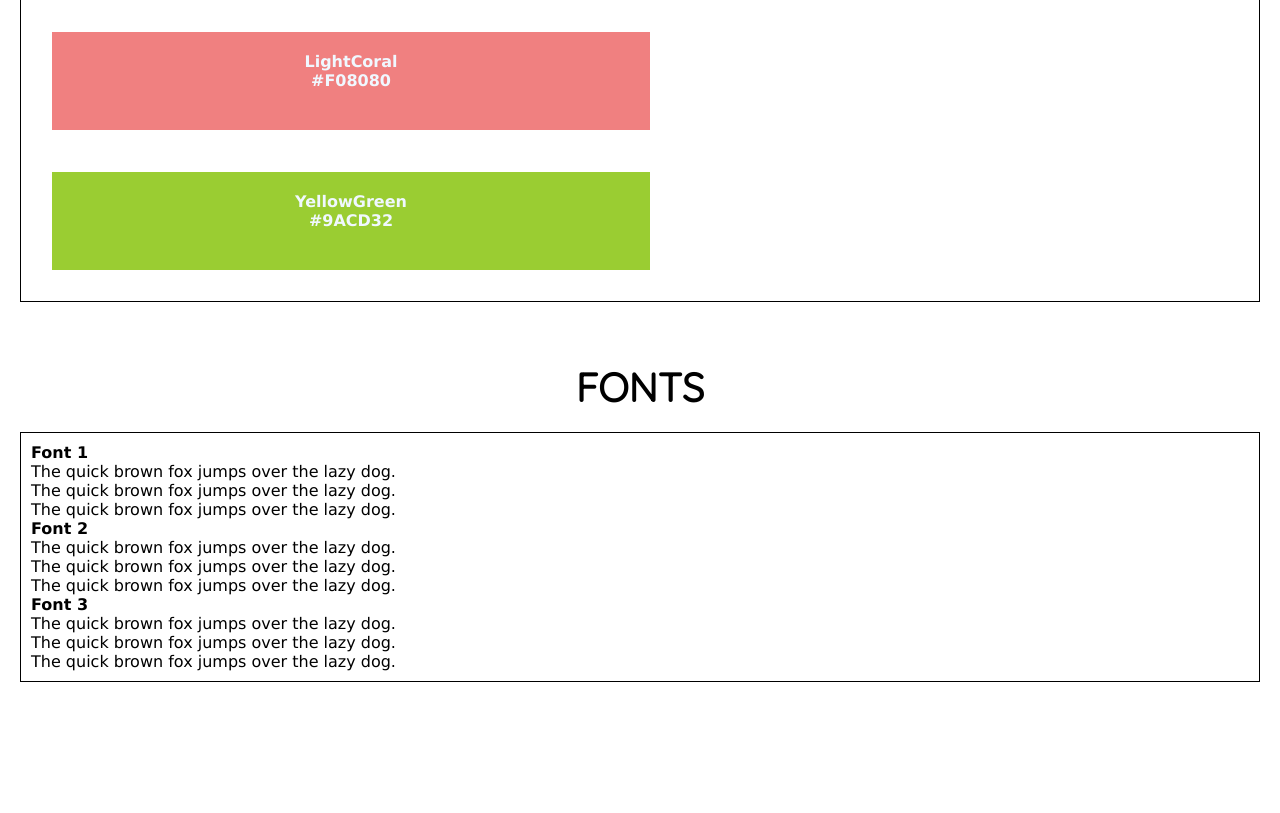
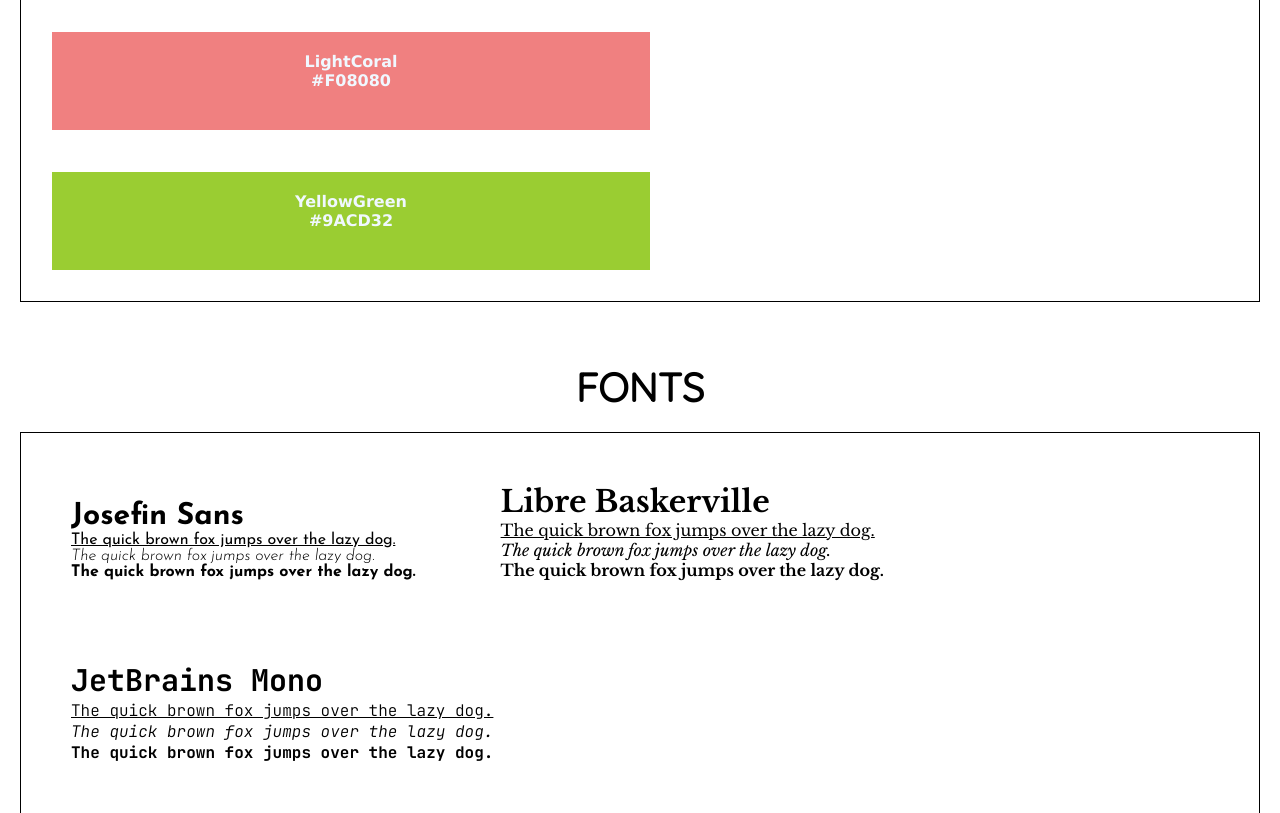
Before and after one commit to alicengalice/web-styles-guide, a plain HTML site: page index.html in a window 1280 px wide. Shown: the part 932-1745 px from the top of the page. Before the commit the page ends 1634 px from the top, so only its background shows below. Drawn offline with nearby package versions, Linux system fonts and the light colour scheme.

Commit message:
Add fonts and modify fonts section

```diff
--- a/index.html
+++ b/index.html
@@ -6,7 +6,9 @@
     <link rel="stylesheet" type="text/css" href="styles.css">
     <link href="https://fonts.googleapis.com/css2?family=Comfortaa&display=swap" rel="stylesheet">
     <link href="https://fonts.googleapis.com/css2?family=Quicksand&display=swap" rel="stylesheet">
-
+    <link href="https://fonts.googleapis.com/css2?family=Josefin+Sans:ital,wght@0,400;0,700;1,300&display=swap" rel="stylesheet">
+    <link href="https://fonts.googleapis.com/css2?family=Libre+Baskerville:ital,wght@0,400;0,700;1,400&display=swap" rel="stylesheet">
+    <link href="https://fonts.googleapis.com/css2?family=JetBrains+Mono:ital,wght@0,300;0,700;1,300&display=swap" rel="stylesheet">
 
 </head>
 
@@ -68,28 +70,28 @@
     <h1>Fonts</h1>
     <section id="fonts">
         <!-- Font 1 section -->
-        <div class="font1">
-            <h3>Font 1</h3>
-            <p>The quick brown fox jumps over the lazy dog.</p>
-            <p>The quick brown fox jumps over the lazy dog.</p>
-            <p>The quick brown fox jumps over the lazy dog.</p>
+        <div class="font-box josefin-sans">
+            <h2>Josefin Sans</h2>
+            <p class="underline">The quick brown fox jumps over the lazy dog.</p>
+            <p class="italic">The quick brown fox jumps over the lazy dog.</p>
+            <p class="bold">The quick brown fox jumps over the lazy dog.</p>
         </div>
 
         <!-- Font 2 section -->
-        <div class="font2">
-            <h3>Font 2</h3>
-            <p>The quick brown fox jumps over the lazy dog.</p>
-            <p>The quick brown fox jumps over the lazy dog.</p>
-            <p>The quick brown fox jumps over the lazy dog.</p>
+        <div class="font-box libre-baskerville">
+            <h2>Libre Baskerville</h2>
+            <p class="underline">The quick brown fox jumps over the lazy dog.</p>
+            <p class="italic">The quick brown fox jumps over the lazy dog.</p>
+            <p class="bold">The quick brown fox jumps over the lazy dog.</p>
         </div>
 
 
         <!-- Font 3 section -->
-        <div class="font3">
-            <h3>Font 3</h3>
-            <p>The quick brown fox jumps over the lazy dog.</p>
-            <p>The quick brown fox jumps over the lazy dog.</p>
-            <p>The quick brown fox jumps over the lazy dog.</p>
+        <div class="font-box jetbrains-mono">
+            <h2>JetBrains Mono</h2>
+            <p class="underline">The quick brown fox jumps over the lazy dog.</p>
+            <p class="italic">The quick brown fox jumps over the lazy dog.</p>
+            <p class="bold">The quick brown fox jumps over the lazy dog.</p>
         </div>
 
 
--- a/styles.css
+++ b/styles.css
@@ -1,3 +1,5 @@
+/* Universal */
+
 * {
   margin: 0;
   padding: 0;
@@ -13,14 +15,17 @@ html {
   font-family: Verdana, Geneva, Tahoma, sans-serif;
 }
 
+/* Header */
 main p {
   background-color: rgb(202, 137, 39);
-    font-family: 'Comfortaa', cursive;
+  font-family: "Comfortaa", cursive;
   padding: 50px;
   color: aliceblue;
   text-align: center;
   font-size: 50px;
 }
+
+/* Navigation Bar */
 
 nav {
   background-color: bisque;
@@ -28,7 +33,6 @@ nav {
 
 nav ul {
   text-align: center;
-
 }
 
 nav li {
@@ -38,7 +42,8 @@ nav li {
   font-size: 20px;
 }
 
-nav a:link, a:visited {
+nav a:link,
+a:visited {
   color: rgb(202, 137, 39);
   padding: 14px 25px;
   text-align: center;
@@ -46,25 +51,30 @@ nav a:link, a:visited {
   background-color: white;
 }
 
-nav a:hover, a:active {
+nav a:hover,
+a:active {
   background-color: brown;
   color: white;
 }
 
+/* Heading title */
+
 h1 {
   padding: 40px 30px 0px 30px;
   text-transform: uppercase;
-    font-family: 'Quicksand', sans-serif;
+  font-family: "Quicksand", sans-serif;
   font-size: 40px;
-    font-weight: 100px;
   text-align: center;
 }
 
-#colours , #fonts {
+#colours,
+#fonts {
   border: 1px solid black;
   margin: 20px;
   padding: 10px;
 }
+
+/* Colours section */
 
 .colour-box {
   border: 1px solid white;
@@ -101,3 +111,39 @@ h1 {
 .yellowgreen {
   background-color: yellowgreen;
 }
+
+/* Fonts section */
+
+#fonts h2 {
+  font-size: 30px;
+}
+
+.font-box {
+  padding: 20px;
+  margin: 20px;
+  display: inline-block;
+}
+
+.josefin-sans {
+  font-family: "Josefin Sans", sans-serif;
+}
+
+.libre-baskerville {
+  font-family: "Libre Baskerville", serif;
+}
+
+.jetbrains-mono {
+  font-family: "JetBrains Mono", monospace;
+}
+
+.italic {
+  font-style: italic;
+}
+
+.bold {
+  font-weight: 700;
+}
+
+.underline {
+  text-decoration: underline;
+}
```
Lines whose indentation alone changed are shown as unchanged.
